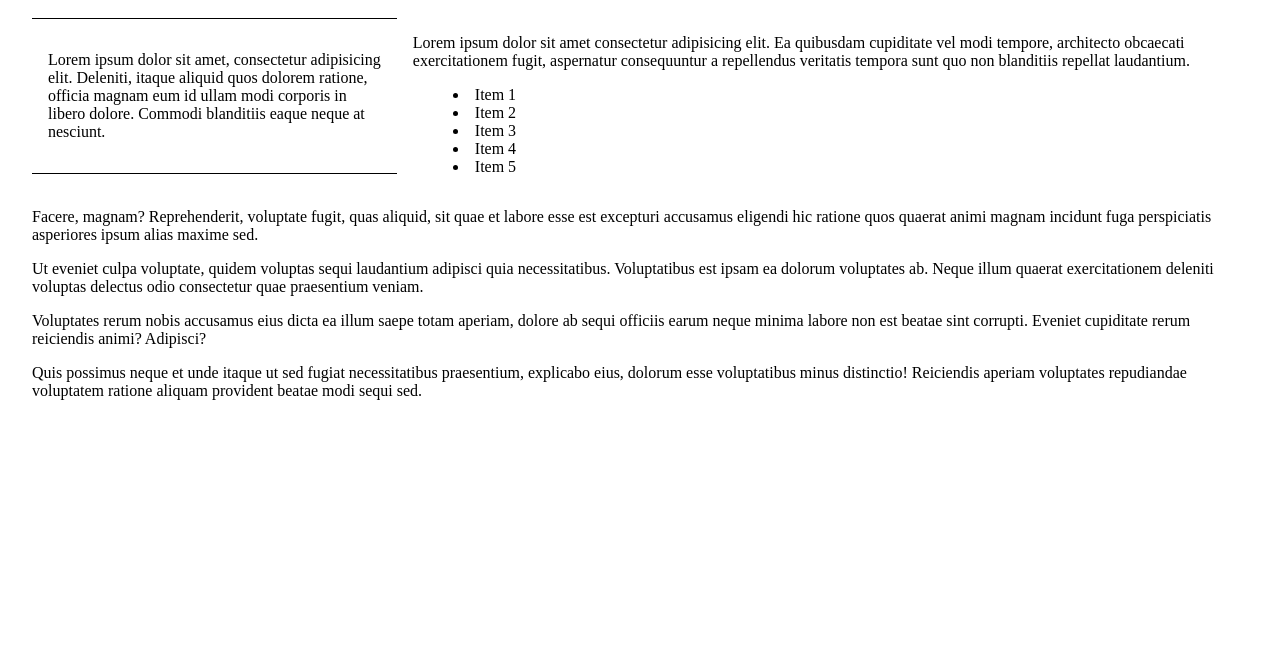
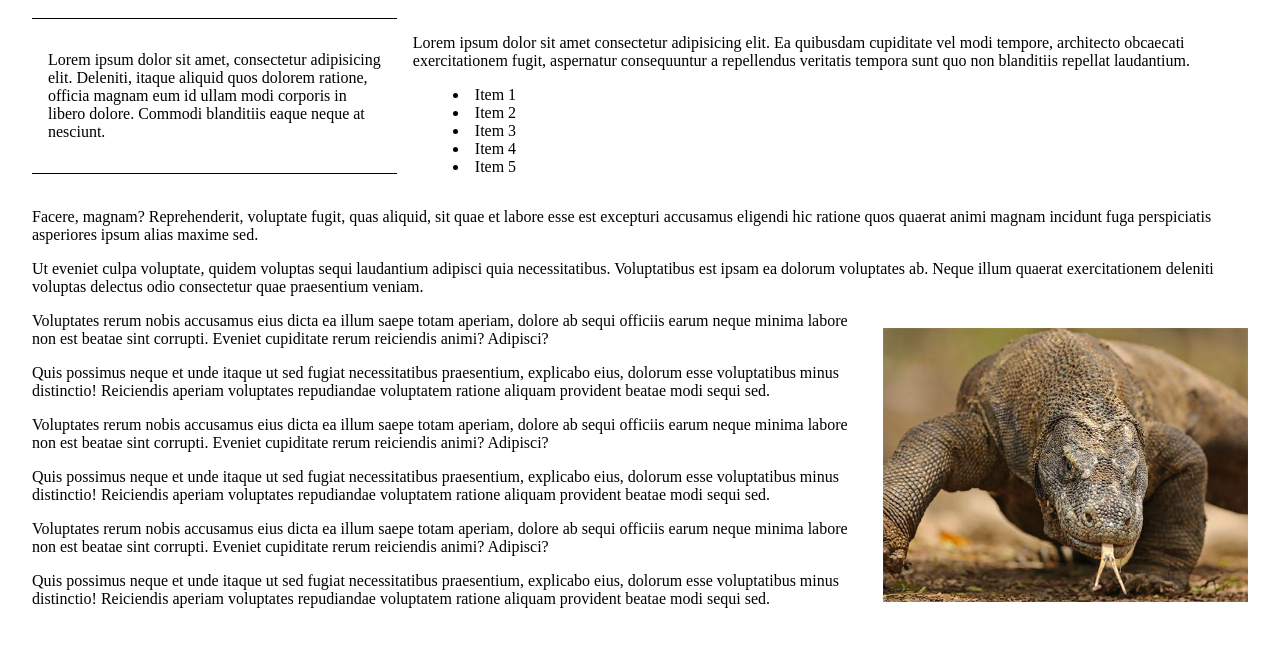
Before and after one commit to CFTIC-Getafe/paginas_web_css, a plain HTML site: page 03_flujo/index.html in a window 1280 px wide. Shown: the part 72-718 px from the top of the page. Drawn offline with Linux system fonts and the light colour scheme.

Commit message:
Flujo y display básico

```diff
--- a/03_flujo/index.html
+++ b/03_flujo/index.html
@@ -24,6 +24,13 @@
         <div class="clearfix"></div>
         <p>Facere, magnam? Reprehenderit, voluptate fugit, quas aliquid, sit quae et labore esse est excepturi accusamus eligendi hic ratione quos quaerat animi magnam incidunt fuga perspiciatis asperiores ipsum alias maxime sed.</p>
         <p>Ut eveniet culpa voluptate, quidem voluptas sequi laudantium adipisci quia necessitatibus. Voluptatibus est ipsam ea dolorum voluptates ab. Neque illum quaerat exercitationem deleniti voluptas delectus odio consectetur quae praesentium veniam.</p>
+        <div class="img-wrapper">
+            <img src="./assets/komodo.jpg" alt="Dragón...">
+        </div>
+        <p>Voluptates rerum nobis accusamus eius dicta ea illum saepe totam aperiam, dolore ab sequi officiis earum neque minima labore non est beatae sint corrupti. Eveniet cupiditate rerum reiciendis animi? Adipisci?</p>
+        <p>Quis possimus neque et unde itaque ut sed fugiat necessitatibus praesentium, explicabo eius, dolorum esse voluptatibus minus distinctio! Reiciendis aperiam voluptates repudiandae voluptatem ratione aliquam provident beatae modi sequi sed.</p>
+        <p>Voluptates rerum nobis accusamus eius dicta ea illum saepe totam aperiam, dolore ab sequi officiis earum neque minima labore non est beatae sint corrupti. Eveniet cupiditate rerum reiciendis animi? Adipisci?</p>
+        <p>Quis possimus neque et unde itaque ut sed fugiat necessitatibus praesentium, explicabo eius, dolorum esse voluptatibus minus distinctio! Reiciendis aperiam voluptates repudiandae voluptatem ratione aliquam provident beatae modi sequi sed.</p>
         <p>Voluptates rerum nobis accusamus eius dicta ea illum saepe totam aperiam, dolore ab sequi officiis earum neque minima labore non est beatae sint corrupti. Eveniet cupiditate rerum reiciendis animi? Adipisci?</p>
         <p>Quis possimus neque et unde itaque ut sed fugiat necessitatibus praesentium, explicabo eius, dolorum esse voluptatibus minus distinctio! Reiciendis aperiam voluptates repudiandae voluptatem ratione aliquam provident beatae modi sequi sed.</p>
     </section>
--- a/03_flujo/style.css
+++ b/03_flujo/style.css
@@ -28,3 +28,16 @@ div:nth-of-type(2) {
 ul {
     list-style-position: inside;
 }
+
+.img-wrapper {
+    width: 30%;
+    max-width: 600px;
+    float: right;
+    margin-left: 2rem;
+    margin-top: 1rem;
+    margin-bottom: 1rem;
+}
+
+img {
+    width: 100%;
+}
--- /dev/null
+++ b/04_Cajas/css/basic.css
@@ -0,0 +1,24 @@
+body {
+    padding: 0;
+    margin: 0;
+}
+p {
+    padding: 1rem;
+    margin: 1rem;
+    width: 40%;
+    border: 0.1rem solid;
+    background-color: bisque;
+}
+
+span {
+   /*  border: 0.1rem solid; */
+    margin: 1rem;
+    padding: 1rem;
+    background-color: aquamarine;
+}
+
+div p {
+    width: 30%;
+    height: 5rem;
+    overflow: auto;
+}
--- /dev/null
+++ b/04_Cajas/css/espacios_calc.css
@@ -0,0 +1,41 @@
+/* Reset */
+
+* {
+    box-sizing: border-box;
+}
+
+body {
+    margin: 5%;
+}
+
+p {
+    --margen: 2.3%;
+    margin: 0;
+    padding: 0;
+}
+
+/* Layout */
+
+p {
+    width: calc(calc(100% - calc(var(--margen)*3))/4);
+    float: left;
+    padding: 1.5rem;
+}
+
+p:not(:last-child) {
+    margin-right: var(--margen);
+}
+
+p:first-child {
+    /* border-left: 1px solid;  */
+}
+
+p:nth-child(odd) {
+    background-color: aqua;
+    border: 1px solid bisque;
+}
+
+p:nth-child(even) {
+    background-color: bisque;
+    border: 1px solid aqua;
+}
--- /dev/null
+++ b/04_Cajas/css/espacios_inb.css
@@ -0,0 +1,72 @@
+/* Reset */
+
+* {
+    box-sizing: border-box;
+}
+
+body {
+    margin: 5%;
+}
+
+p {
+    margin: 0;
+    padding: 0;
+}
+
+/* Layout */
+
+p {
+    width: 22%;
+    padding: 1.5rem;
+}
+
+p:not(:last-child) {
+    margin-right: 3%;
+}
+
+
+p:nth-child(odd) {
+    background-color: aqua;
+    border: 1px solid bisque;
+}
+
+p:nth-child(even) {
+    background-color: bisque;
+    border: 1px solid aqua;
+}
+
+section {
+    margin-top: 2rem;
+    margin-bottom: 2rem;
+    background-color: crimson;
+    border: 2px solid;
+    /* overflow: auto; */
+}
+
+section::after{
+    content: "";
+    display: block;
+    clear: both;
+}
+
+section.inline-block p {
+    display: inline-block;
+    vertical-align: middle;
+}
+
+section.float p {
+    float: left;
+}
+
+.clearfix {
+    clear: both;
+}
+
+span {
+    font-size: 5rem;
+}
+
+blockquote {
+    color: bisque;
+    font-weight: 900;
+}
```
Also changed, not shown: 04_Cajas/basic.html (added, +16 -0 lines), 04_Cajas/espacios_calc.html (added, +16 -0 lines), 04_Cajas/espacios_inb.html (added, +41 -0 lines), 03_flujo/assets/komodo.jpg (added).
